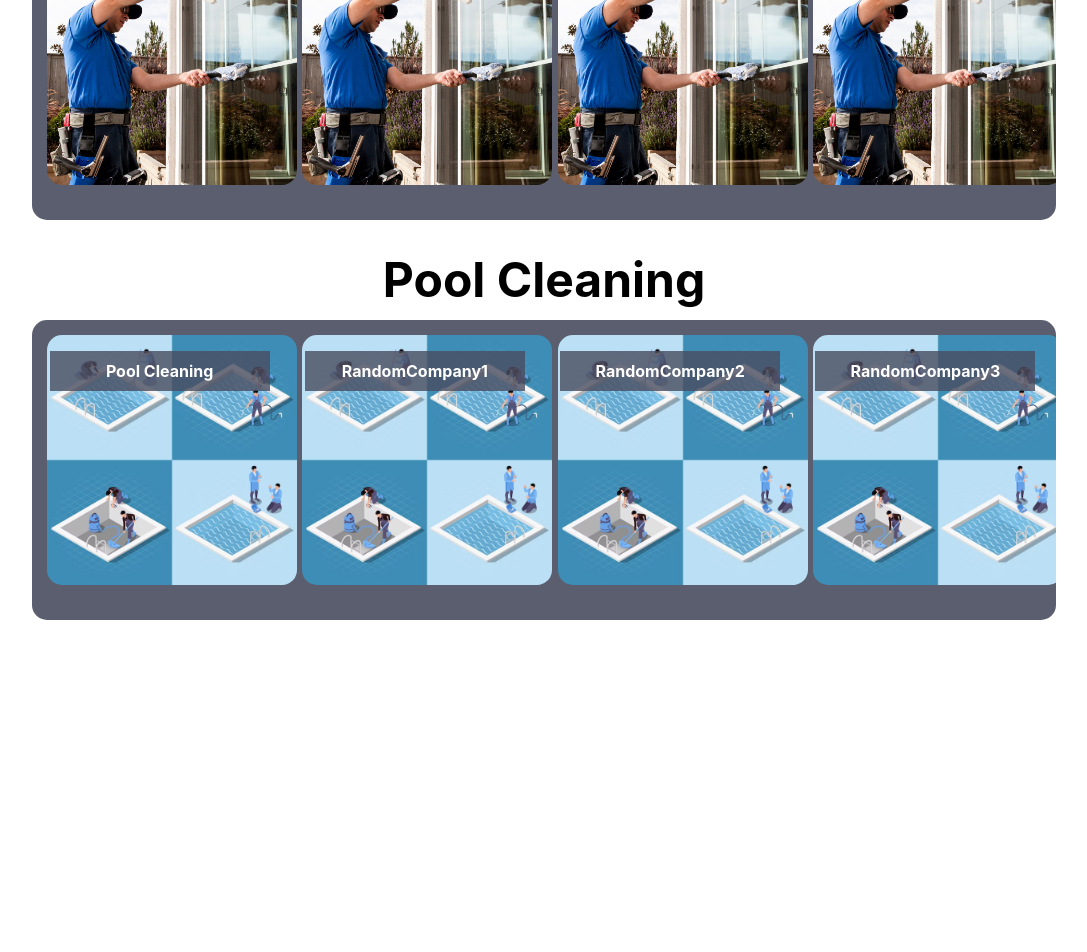
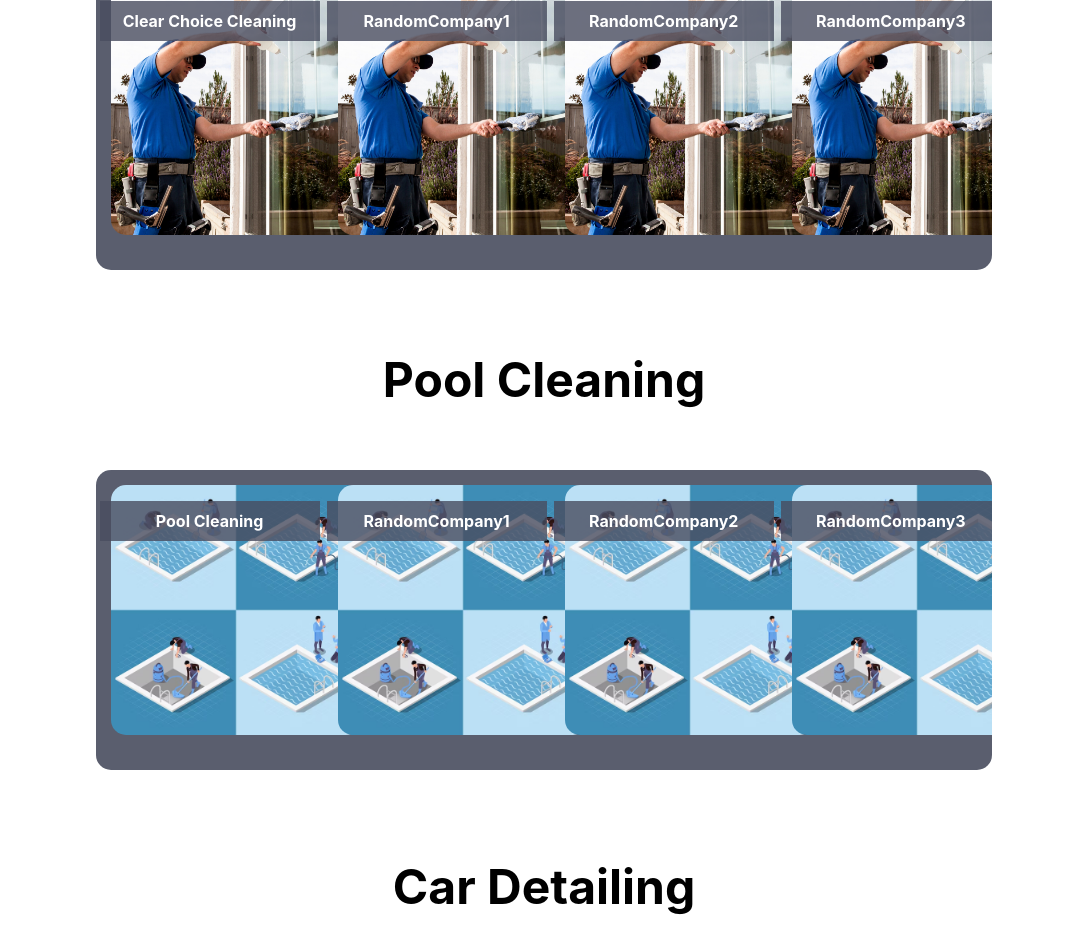
Before and after one commit to ianwhite355/find-a-pro, a React (Create React App) app in the folder my-app/: page / in a window 1280 px wide. Shown: the part 530-1482 px from the top of the page, without its empty margins (96-1183 px from the left). Before the commit the page ends 1150 px from the top, so only its background shows below. Built offline with nearby package versions, Linux system fonts and the light colour scheme.

Commit message:
saving some more media queries and stuff

```diff
--- a/my-app/src/datatemp.js
+++ b/my-app/src/datatemp.js
@@ -1,6 +1,6 @@
 import windowWash from "./images/windowWashing.png"
 import poolclean from "./images/poolcleaning.avif"
-
+import carclean from "./images/cardetailing.webp"
 
 export const windowWashing = [
     {
@@ -91,3 +91,48 @@ export const poolCleaning = [
     },
 
 ];
+
+export const carCleaning = [
+    {
+        id: 'carCleaning',
+        name: 'Car Detailing',
+        image: carclean
+    },
+
+    {
+        id: 'RandomCompany1',
+        name: 'RandomCompany1',
+        image: carclean
+    },
+
+    {
+        id: 'RandomCompany2',
+        name: 'RandomCompany2',
+        image: carclean
+    },
+
+    {
+        id: 'RandomCompany3',
+        name: 'RandomCompany3',
+        image: carclean
+    },
+
+    {
+        id: 'RandomCompany4',
+        name: 'RandomCompany4',
+        image: carclean
+    },
+
+    {
+        id: 'RandomCompany5',
+        name: 'RandomCompany5',
+        image: carclean
+    },
+
+    {
+        id: 'RandomCompany6',
+        name: 'RandomCompany6',
+        image: carclean
+    },
+
+];
--- a/my-app/src/header.js
+++ b/my-app/src/header.js
@@ -36,6 +36,11 @@ const Heading = styled.div`
     display: flex;
     justify-content: space-between;
     height: 75px;
+
+    /* @media (min-width: 700px) and (max-width: 1200px) {
+        height: 75px;
+    } */
+
 `
 
 
--- a/my-app/src/homepage.js
+++ b/my-app/src/homepage.js
@@ -1,4 +1,4 @@
-import { windowWashing, poolCleaning } from "./datatemp"
+import { windowWashing, poolCleaning, carCleaning } from "./datatemp"
 import styled from "styled-components"
 import React, { useState } from 'react';
 import { Link } from 'react-router-dom';
@@ -25,6 +25,7 @@ const HomePage = () => {
             </SearchBar>
         </MainBar>
         <Background>
+
             <MyProjects>
                 <WindowTitle>Window Washing</WindowTitle>
                 <Window>
@@ -37,6 +38,7 @@ const HomePage = () => {
                 ))}
                 </Window>
             </MyProjects>
+
             <MyProjects>
                 <PoolTitle>Pool Cleaning</PoolTitle>
                 <Pool>
@@ -49,6 +51,20 @@ const HomePage = () => {
                 ))}
                 </Pool>
             </MyProjects>
+
+            <MyProjects>
+                <CarTitle>Car Detailing</CarTitle>
+                <Car>
+                {carCleaning.map((user) => (
+                    <ADiv key={user.id}>
+                        <ProjectName>{user.name}</ProjectName>
+                        <ProjectBook>Book Now!</ProjectBook>
+                        <ProjectImg src={user.image}/>
+                    </ADiv>
+                ))}
+                </Car>
+            </MyProjects>
+
         </Background>
         </div>
     )
@@ -120,12 +136,12 @@ const Window = styled.div`
     display: flex;
     flex-wrap: nowrap;
     position: absolute;
-    top: 600px;
+    top: 650px;
     left: 50%;
     transform: translate(-50%,-50%);
     color: white;
     background-color: rgba(73, 77, 95, 0.9);
-    width: 80%;
+    width: 70%;
     border-radius: 15px;
     height: 300px;
     overflow-x: scroll;
@@ -134,6 +150,14 @@ const Window = styled.div`
     scrollbar-color: #888888 #f4f4f4;
     scrollbar-track-color: #f4f4f4;
     scrollbar-face-color: #888888;
+
+    @media (min-width: 700px) and (max-width: 1200px) {
+        height: 225px;
+    }
+
+    @media (min-width: 1922px) and (max-width: 2562px) {
+        height: 350px;
+    }
 
     &::-webkit-scrollbar {
         width: 8px;
@@ -155,20 +179,22 @@ const PoolTitle = styled.p`
     color: white;
     font-weight: bold;
     position: relative;
-    top: 550px;
+    top: 650px;
     color: black;
 `
 
 const Pool = styled.div`
+
+
     display: flex;
     flex-wrap: nowrap;
     position: absolute;
-    top:1000px;
+    top: 1150px;
     left: 50%;
     transform: translate(-50%,-50%);
     color: white;
     background-color: rgba(73, 77, 95, 0.9);
-    width: 80%;
+    width: 70%;
     border-radius: 15px;
     height: 300px;
     overflow-x: scroll;
@@ -177,6 +203,65 @@ const Pool = styled.div`
     scrollbar-color: #888888 #f4f4f4;
     scrollbar-track-color: #f4f4f4;
     scrollbar-face-color: #888888;
+
+    @media (min-width: 700px) and (max-width: 1200px) {
+        height: 225px;
+    }
+
+    @media (min-width: 1922px) and (max-width: 2562px) {
+        height: 350px;
+    }
+
+    &::-webkit-scrollbar {
+        width: 8px;
+    }
+
+    &::-webkit-scrollbar-track {
+        background-color: #f4f4f4;
+    }
+
+    &::-webkit-scrollbar-thumb {
+        background-color: #888888;
+        border-radius: 4px;
+    }
+`;
+
+const CarTitle = styled.p`
+    font-size:3em;
+    text-align: center;
+    color: white;
+    font-weight: bold;
+    position: relative;
+    top: 1050px;
+    color: black;
+`
+
+const Car = styled.div`
+    display: flex;
+    flex-wrap: nowrap;
+    position: absolute;
+    top: 1650px;
+    left: 50%;
+    transform: translate(-50%,-50%);
+    color: white;
+    background-color: rgba(73, 77, 95, 0.9);
+    width: 70%;
+    border-radius: 15px;
+    height: 300px;
+    overflow-x: scroll;
+
+    scrollbar-width: thin;
+    scrollbar-color: #888888 #f4f4f4;
+    scrollbar-track-color: #f4f4f4;
+    scrollbar-face-color: #888888;
+
+    @media (min-width: 700px) and (max-width: 1200px) {
+        height: 225px;
+    }
+
+    @media (min-width: 1922px) and (max-width: 2562px) {
+        height: 350px;
+    }
 
     &::-webkit-scrollbar {
         width: 8px;
@@ -209,6 +294,17 @@ const ProjectImg = styled.img`
     object-fit: cover;
     opacity: 1;
     transition: opacity 0.3s ease;
+
+    @media (min-width: 700px) and (max-width: 1200px) {
+        width: 175px;
+        height: 175px;
+    }
+
+    @media (min-width: 1922px) and (max-width: 2562px) {
+        width: 300px;
+        height: 300px;
+    }
+
     ${ADiv}:hover & {
         opacity: 0.5;
     }
```
Also changed, not shown: my-app/src/images/cardetailing.webp (added).
